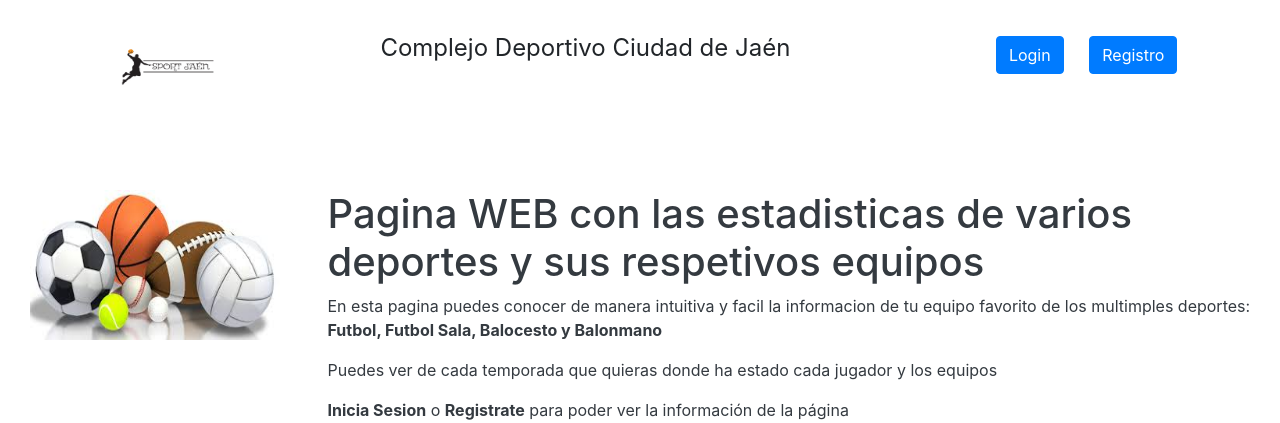
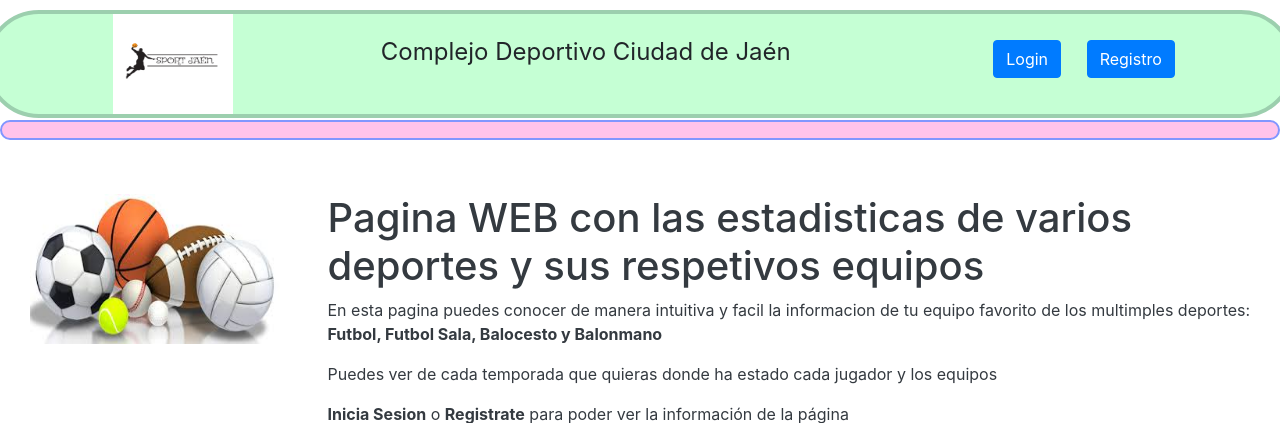
Before and after one commit to adrianruizdeveloper/deporte, a PHP site: page /index.php in a window 1280 px wide. Shown: the top 423 px of the page. Run offline with PHP 8.4, Linux system fonts and the light colour scheme; some libraries are stand-ins or nearby versions.

Commit message:
Add files via upload

```diff
--- a/pagina prueba/assets/css/styles_cabecera.css
+++ b/pagina prueba/assets/css/styles_cabecera.css
@@ -17,11 +17,27 @@ header {
 #logo {
     height: 100px;
     width: 120px;
-    margin-bot:20px;
     padding: 0px;
 
 }
 
 .div_logo{
     paddig:0px;
+    margin: 0px;
 }
+
+.cabecera{
+    border-radius: 60px 60px 60px 60px;
+    -moz-border-radius: 60px 60px 60px 60px;
+    -webkit-border-radius: 60px 60px 60px 60px;
+    border: 4px solid #9ccfae;
+    background-color: #c5ffd4;
+    margin-bottom: 2px;
+}
+.menu1{
+    border-radius: 49px 49px 49px 49px;
+    -moz-border-radius: 49px 49px 49px 49px;
+    -webkit-border-radius: 49px 49px 49px 49px;
+    border: 2px solid #8196ff;
+    background-color: #ffc3eb;
+}
```
